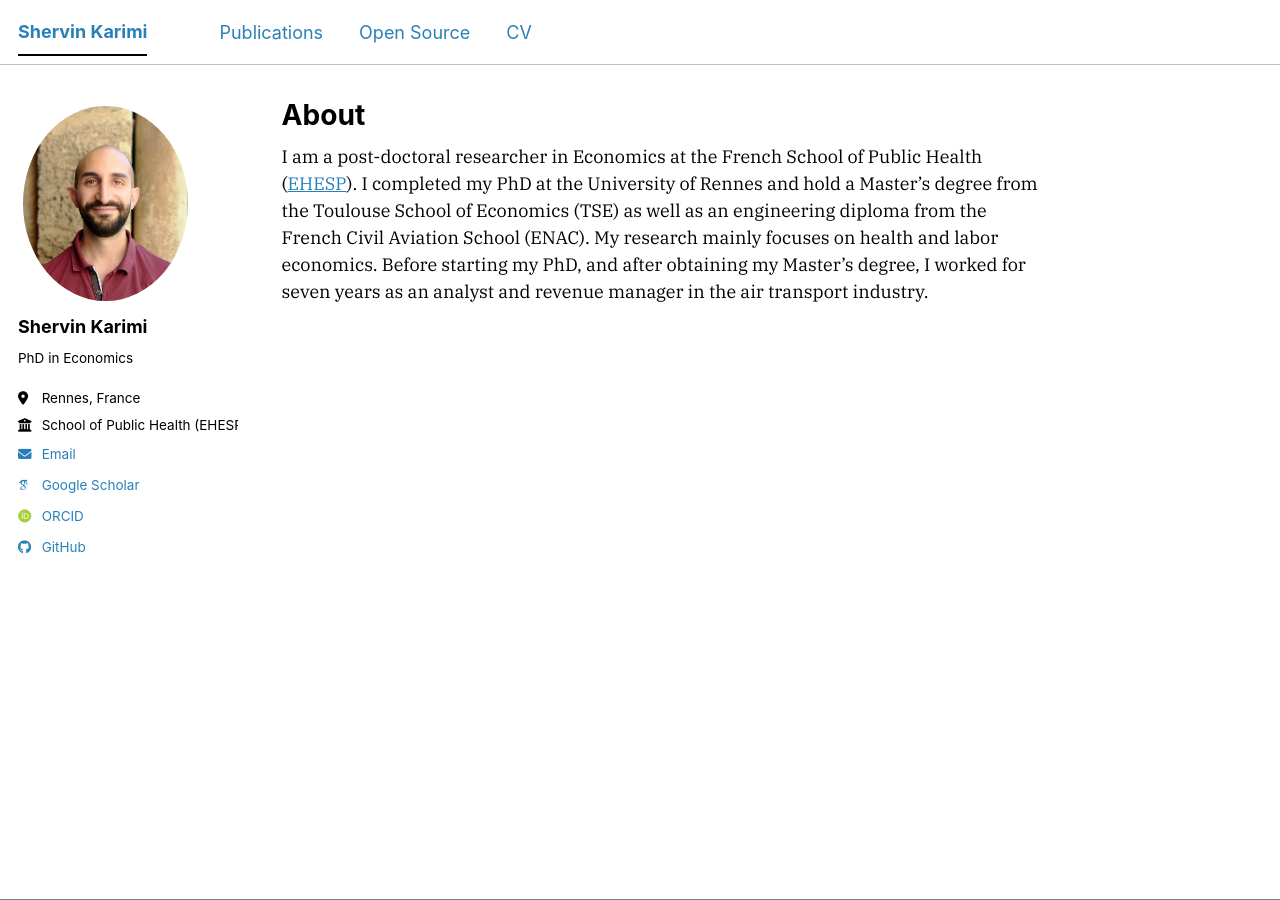
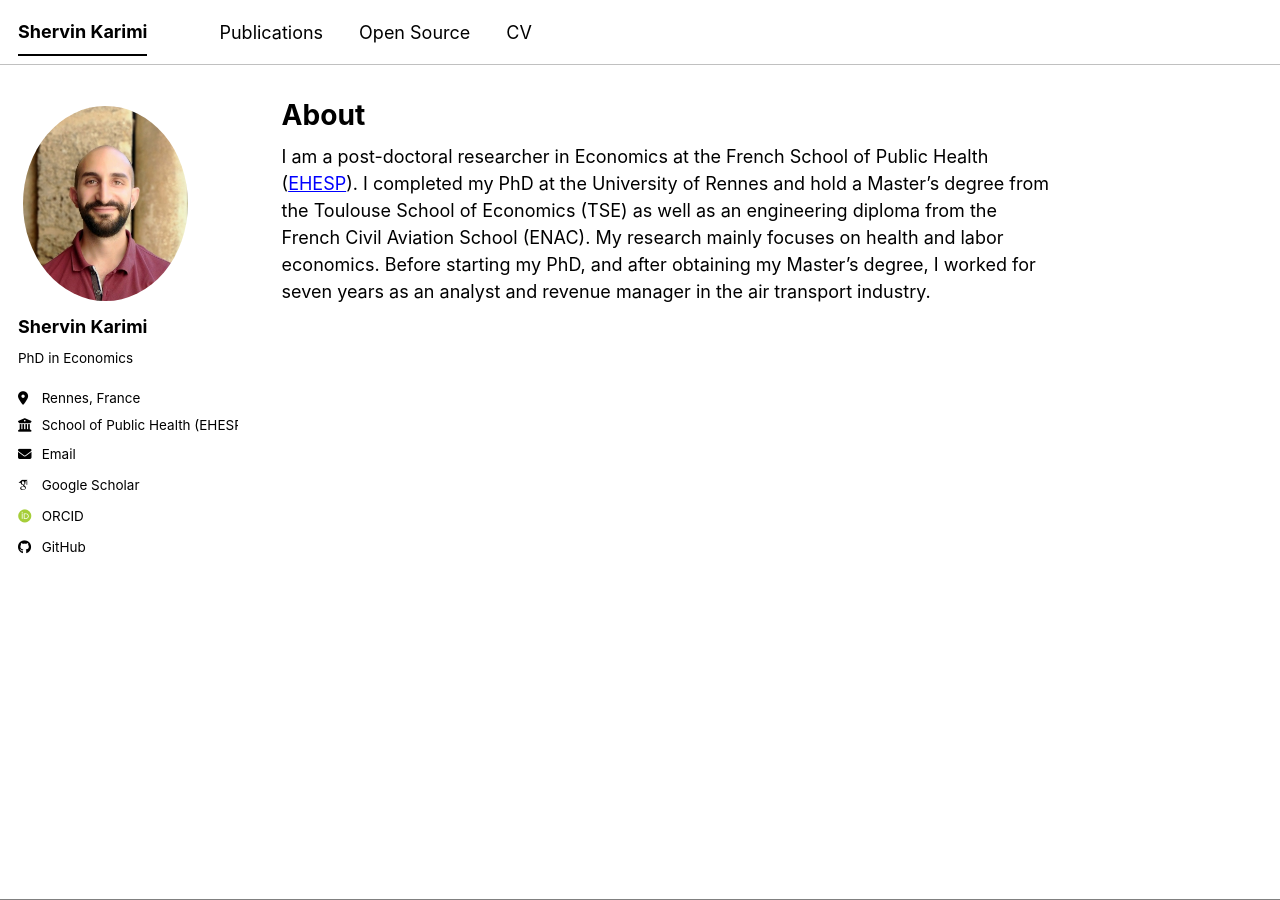
Before and after one commit to shervinkarimi/website, a Jekyll site: the page built from _pages/about.md, in a window 1280 px wide. Built offline with Jekyll 4.4.1, drawn with Linux system fonts in a browser that asks for light colours; some web fonts are replaced; a script bundle is joined from its source files by our own code; library files that are not in the unit come from our copies.

Commit message:
Update footer.html

```diff
--- a/_includes/footer.html
+++ b/_includes/footer.html
@@ -1,45 +1,17 @@
-<link href="https://fonts.googleapis.com/css2?family=IBM+Plex+Serif:ital,wght@0,400;0,600;1,400&family=IBM+Plex+Sans:wght@400;600&display=swap" rel="stylesheet">
-
 <style>
 footer { display: none; }
 #theme-toggle { display: none; }
-
-/* Augmenter la largeur de la colonne de gauche */
+/* Augmenter la largeur de la colonne de gauche*/
 .sidebar.sticky {
-  width: 220px;
+  width: 220px;  /* augmente ce chiffre selon besoin */
 }
-
 /* Enlever le cercle autour de la photo */
 .author__avatar img {
   border: none;
   box-shadow: none;
 }
-
-/* Couleur bleue uniforme pour tous les liens et interactions */
-a,
-a:visited,
-a:hover,
-a:focus,
-.btn,
-.btn:hover,
-.btn:focus,
-.nav__list a:hover,
-.author__urls a:hover {
-  color: #2980b9 !important;
-}
-
-a:hover,
-a:focus,
-.btn:hover {
-  text-decoration: underline;
-}
-
-/* Polices */
-body {
-  font-family: 'IBM Plex Serif', Georgia, serif;
-}
-
-.masthead, .sidebar, .nav__list {
-  font-family: 'IBM Plex Sans', Arial, sans-serif;
+/* Changer la couleur rouge des liens hover */
+a:hover {
+  color: #2980b9 !important;  /* change cette couleur selon ta préférence */
 }
 </style>
```
